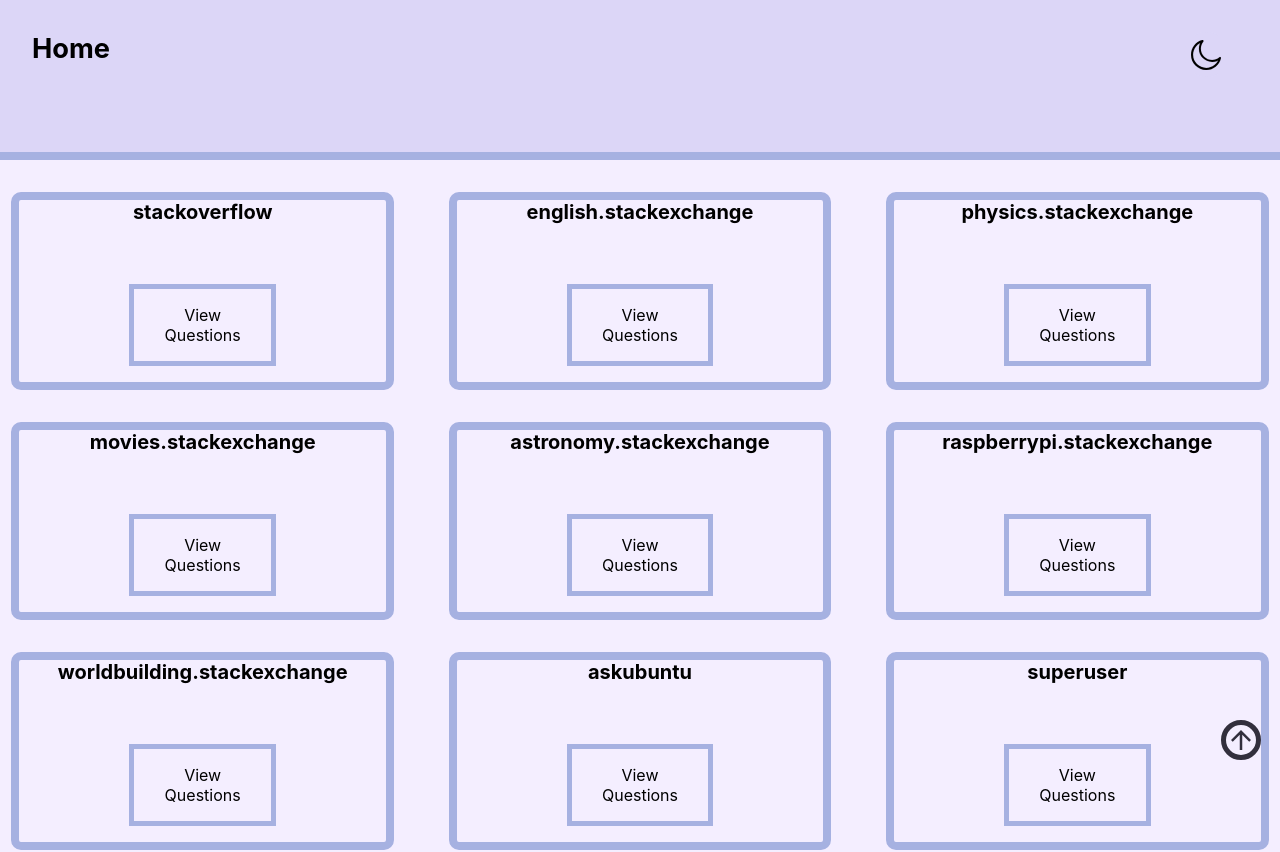
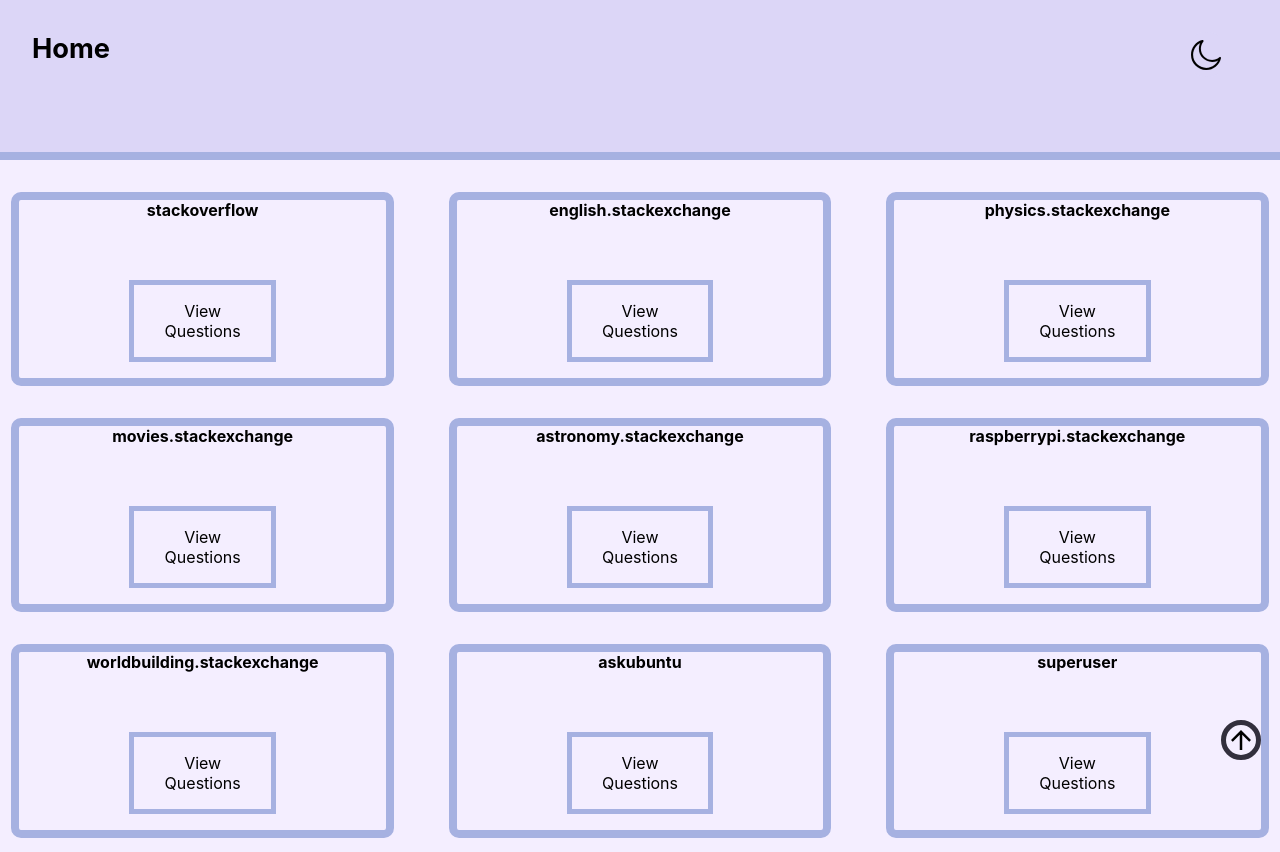
Before and after one commit to praaatik/stackexchange-digest, a React (Create React App) app: page /#/ in a window 1280 px wide. Shown: the top 852 px of the page. Built offline with nearby package versions, Linux system fonts and the light colour scheme; no server answers.

Commit message:
Update sitename fontsize and icon for scroll button

```diff
--- a/src/components/ScrollToTopButton.js
+++ b/src/components/ScrollToTopButton.js
@@ -1,5 +1,7 @@
 import React from "react";
+
 import "../stylesheets/ScrollToTopButton.scss";
+import ScrollToTopButtonIcon from "../images/scrollToTopButtonIcon.svg";
 
 function ScrollToTopButton() {
   function scrollUp() {
@@ -8,14 +10,7 @@
   }
   return (
     <div className="scroll-top-button" onClick={() => scrollUp()}>
-      <svg
-        xmlns="http://www.w3.org/2000/svg"
-        viewBox="0 0 24 24"
-        className="scroll-top-icon"
-      >
-        <path d="M0 0h24v24H0V0z" fill="none" />
-        <path d="M4 12l1.41 1.41L11 7.83V20h2V7.83l5.58 5.59L20 12l-8-8-8 8z" />
-      </svg>
+      <img src={ScrollToTopButtonIcon} alt="scroll to top icon" className="scroll-top-icon"/>
     </div>
   );
 }
--- a/src/styled-components/global.js
+++ b/src/styled-components/global.js
@@ -79,8 +79,6 @@
         border: 5px solid ${({ theme }) => theme.scrollTopBorder};
     }
 
-    .scroll-top-icon{
-        fill: ${({ theme }) => theme.scrollTopBorder}
-    }
+
 }
 `;
--- a/src/stylesheets/Card.scss
+++ b/src/stylesheets/Card.scss
@@ -34,7 +34,7 @@
   }
 
   .site-name {
-    font-size: 1.25rem;
+    font-size: 1rem;
     font-weight: 700;
     cursor: default;
   }
--- a/src/stylesheets/ScrollToTopButton.scss
+++ b/src/stylesheets/ScrollToTopButton.scss
@@ -2,18 +2,21 @@
   position: fixed;
   right: 1.5%;
   bottom: 5%;
-  // opacity: 50%;
   height: 40px;
   width: 40px;
   border-radius: 50%;
-  //   border: 5px solid;
   display: flex;
   justify-content: center;
   align-items: center;
   transition: 300ms ease-in;
+  cursor: pointer;
 
   &:hover {
-    // opacity: 70%;
     transition: 300ms ease-in;
   }
 }
+
+.scroll-top-icon {
+  width: 30px;
+  height: 30px;
+}
```
Also changed, not shown: src/images/scrollToTopButtonIcon.svg (added).
